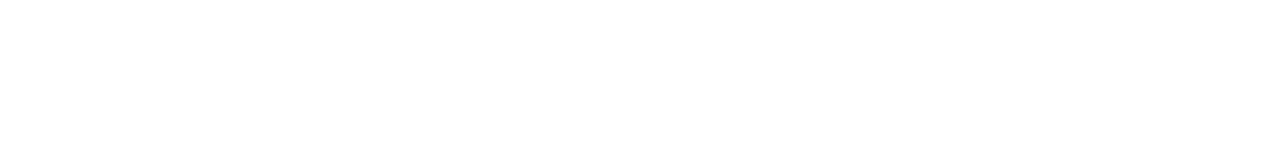
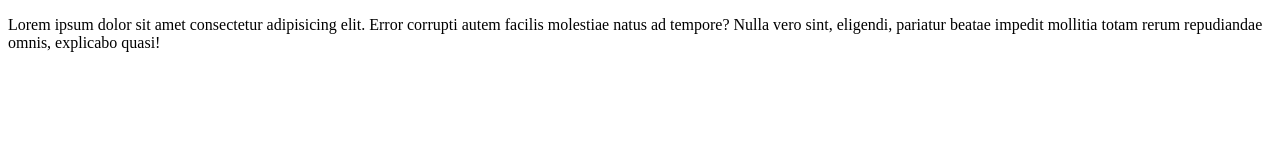
Before and after one commit to Yusufkamilibis/CSS, a plain HTML site: page index.html in a window 1280 px wide. Drawn offline with Linux system fonts and the light colour scheme.

Commit message:
"p" tag created

```diff
--- a/index.html
+++ b/index.html
@@ -6,6 +6,8 @@
     <title>Demo Reposito</title>
 </head>
 <body>
-
+    <p>Lorem ipsum dolor sit amet consectetur adipisicing elit. Error corrupti autem facilis molestiae natus ad tempore? Nulla vero sint,
+        eligendi, pariatur beatae impedit mollitia totam rerum repudiandae omnis, explicabo quasi!
+    </p>
 </body>
 </html>
```
